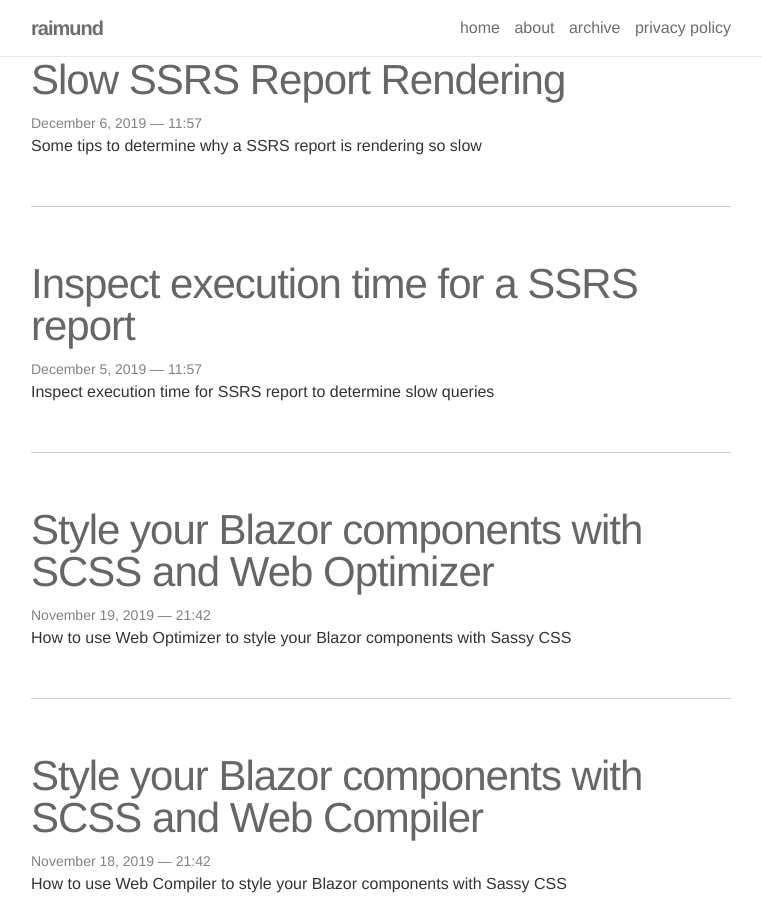
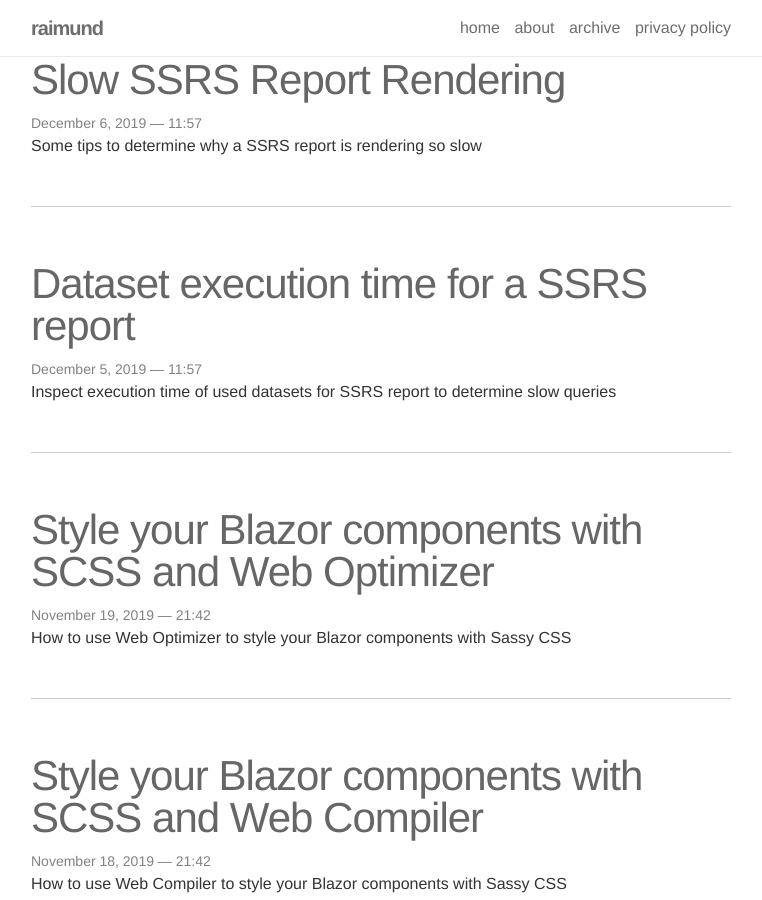
Before and after one commit to raaaimund/raaaimund.github.io, a Jekyll site: the page built from index.html, in a window 1280 px wide and 900 px high, scrolled down 393 px. Shown: the whole window, without its empty margins (259-1021 px from the left). Built offline with Jekyll 4.4.1, drawn with Linux system fonts in a browser that asks for light colours; nearby versions of some CDN libraries; the list of posts is cut into pages by our own code; comment, search, counter and statistics services are not loaded.

Commit message:
removed unused docker commands, changed title of post

```diff
--- a/_posts/2019-12-05-inspect-execution-time-for-ssrs-report.md
+++ b/_posts/2019-12-05-dataset-execution-time-for-ssrs-report.md
@@ -1,15 +1,16 @@
 ---
 layout:     post
-title:      Inspect execution time for a SSRS report
+title:      Dataset execution time for a SSRS report
 date:       2019-12-05 11:57
 author:     Raimund Rittnauer
-description:    Inspect execution time for SSRS report to determine slow queries
+description:    Inspect execution time of used datasets for SSRS report to determine slow queries
 categories: tech
 comments: true
 tags:
  - ssrs
  - report
  - sql
+ - dataset
 ---
 
 When you render a report with [SQL Server Reporting Services][1]{:target="_blank"} by default the logs are stored in a table called _[ExecutionLogStorage][2]{:target="_blank"}_  with some views called _[ExecutionLog#][2]{:target="_blank"}_  (# is a number for backwards compatibility - use the view with the highest number) within the database _ReportServer_. Each row contains the logs for a rendered report. However this row only displays the overall time used for generating this report. If you want to know the query time for each of your data set used in your report and your sub reports you have to inspect the column _AdditionalInfo_ which is stored as XML. This column contains the following information about all your data sets used in this report and sub reports.
--- a/_posts/2019-12-06-slow-ssrs-report-rendering.md
+++ b/_posts/2019-12-06-slow-ssrs-report-rendering.md
@@ -77,5 +77,5 @@
 [1]: https://docs.microsoft.com/en-us/sql/reporting-services/create-deploy-and-manage-mobile-and-paginated-reports?view=sql-server-ver15
 [2]: https://docs.microsoft.com/en-us/sql/reporting-services/report-server/report-server-executionlog-and-the-executionlog3-view?view=sql-server-ver15
 [3]: https://docs.microsoft.com/en-us/sql/reporting-services/report-server/report-server-executionlog-and-the-executionlog3-view?view=sql-server-ver15#bkmk_executionlog3
-[4]: {% post_url 2019-12-05-inspect-execution-time-for-ssrs-report %}
+[4]: {% post_url 2019-12-05-dataset-execution-time-for-ssrs-report %}
 [5]: https://www.youtube.com/watch?time_continue=977&v=9WecPsBnBec&feature=emb_logo
```
Also changed, not shown: 2 other files.
